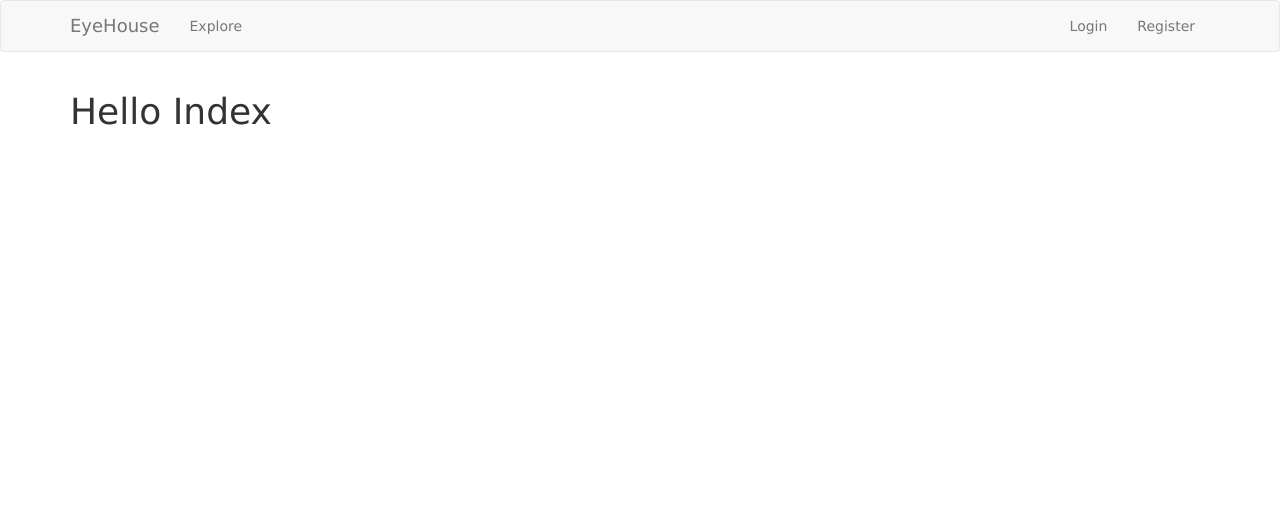
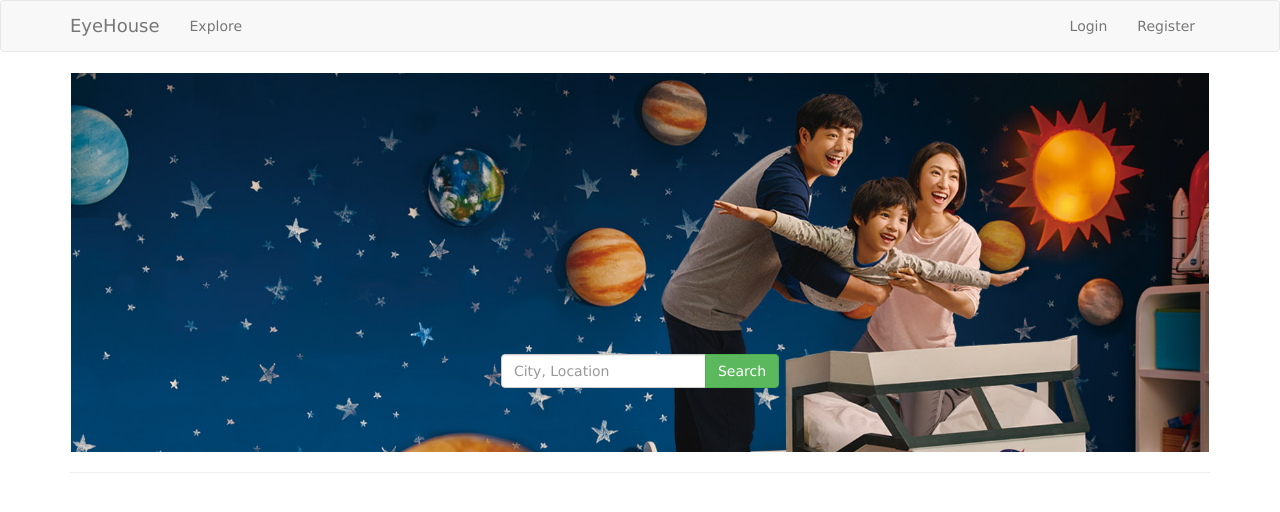
Before and after one commit to andyyou/eyehouse-v2, a Node server app: page / in a window 1280 px wide. Shown: the top 512 px of the page. Run offline with Node 20, Linux system fonts and the light colour scheme; data that the repository does not hold is empty; some libraries are stand-ins or nearby versions.

Commit message:
Update a bit views

```diff
--- a/public/stylesheets/style.css
+++ b/public/stylesheets/style.css
@@ -92,6 +92,23 @@ a {
   top: 0;
   right: 0;
   border-radius: 0;
+
+}
+
+.hero {
+  background: url(/images/hero-1.jpg) no-repeat;
+  background-size: cover;
+  width: 100%;
+  height: 380px;
+  margin-bottom: 1em;
+  text-align: center;
+  zoom: 1;
+  border: 1px solid transparent;
+}
+
+.searchbox {
+  border: 1px solid transparent;
+  margin-top: 280px;
 }
 
 @media screen and (max-width: 600px) {
--- a/routes/index.js
+++ b/routes/index.js
@@ -5,8 +5,13 @@ var House = require('../models/house');
 var router = express.Router();
 
 /* GET home page. */
-router.get('/', function(req, res, next) {
-  res.render('index', { title: 'Express', user: req.user });
+router.get('/', function (req, res) {
+  var houses = House.find(function (err, houses) {
+    if (err) return console.error(err);
+
+    res.render('explore', { title: 'Express', user: req.user, houses: houses})
+  });
+
 });
 
 router.get('/house/:id', function(req, res, next) {
--- a/views/explore.jade
+++ b/views/explore.jade
@@ -1,6 +1,16 @@
 extends layout
 
 block content
+  div.row
+    div.col-md-12
+      div(class="hero")
+        form(id="", method="", action="", class="form-inline searchbox")
+          div(class="form-group")
+            div(class="input-group")
+              input(type='text', placeholder='City, Location', class="form-control")
+              div(class="input-group-btn")
+                button(type="submit" class="btn btn-success") Search
+      hr
   div.row
     each house, index in houses
       div.col-md-3
```
Also changed, not shown: public/images/hero-1.jpg (added).
